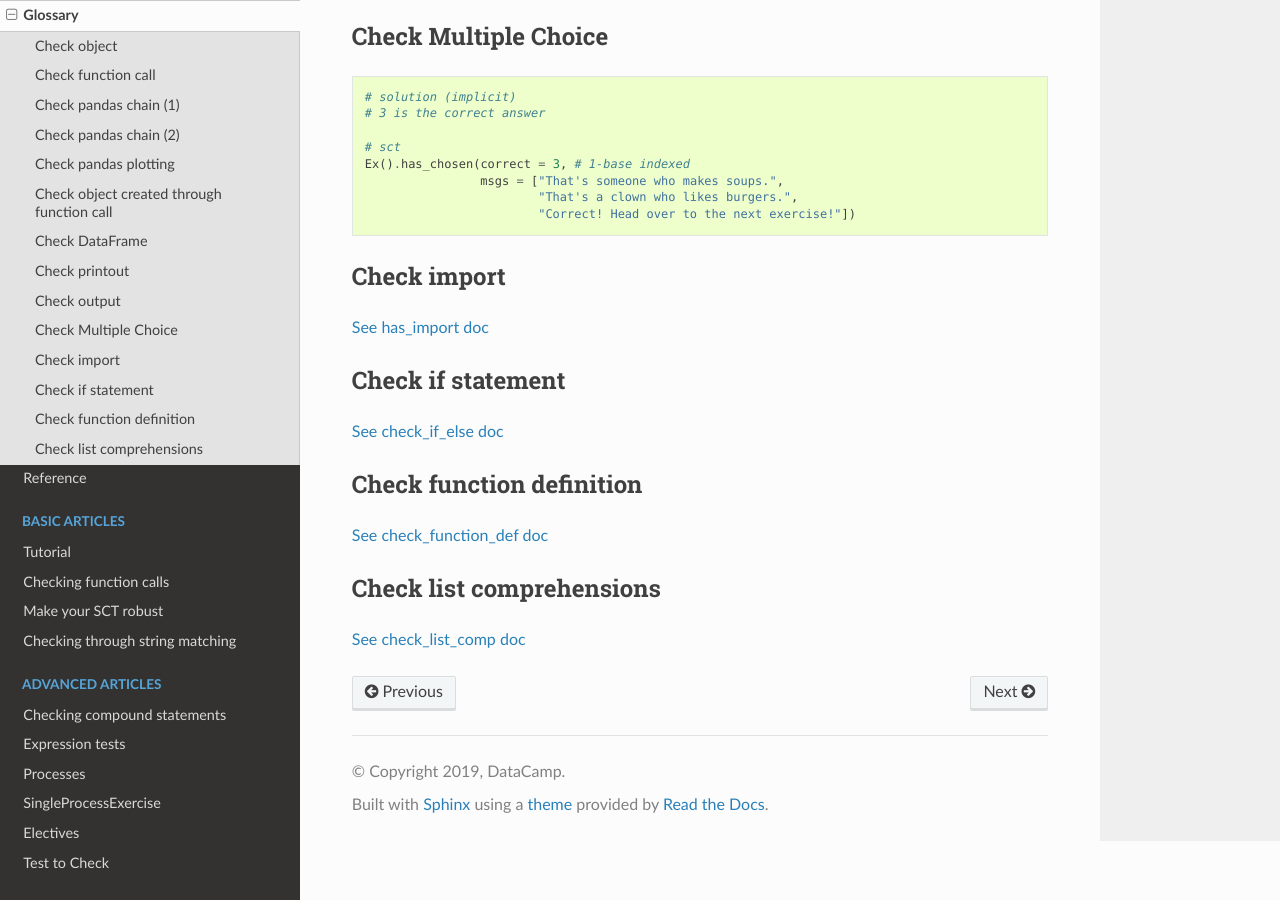
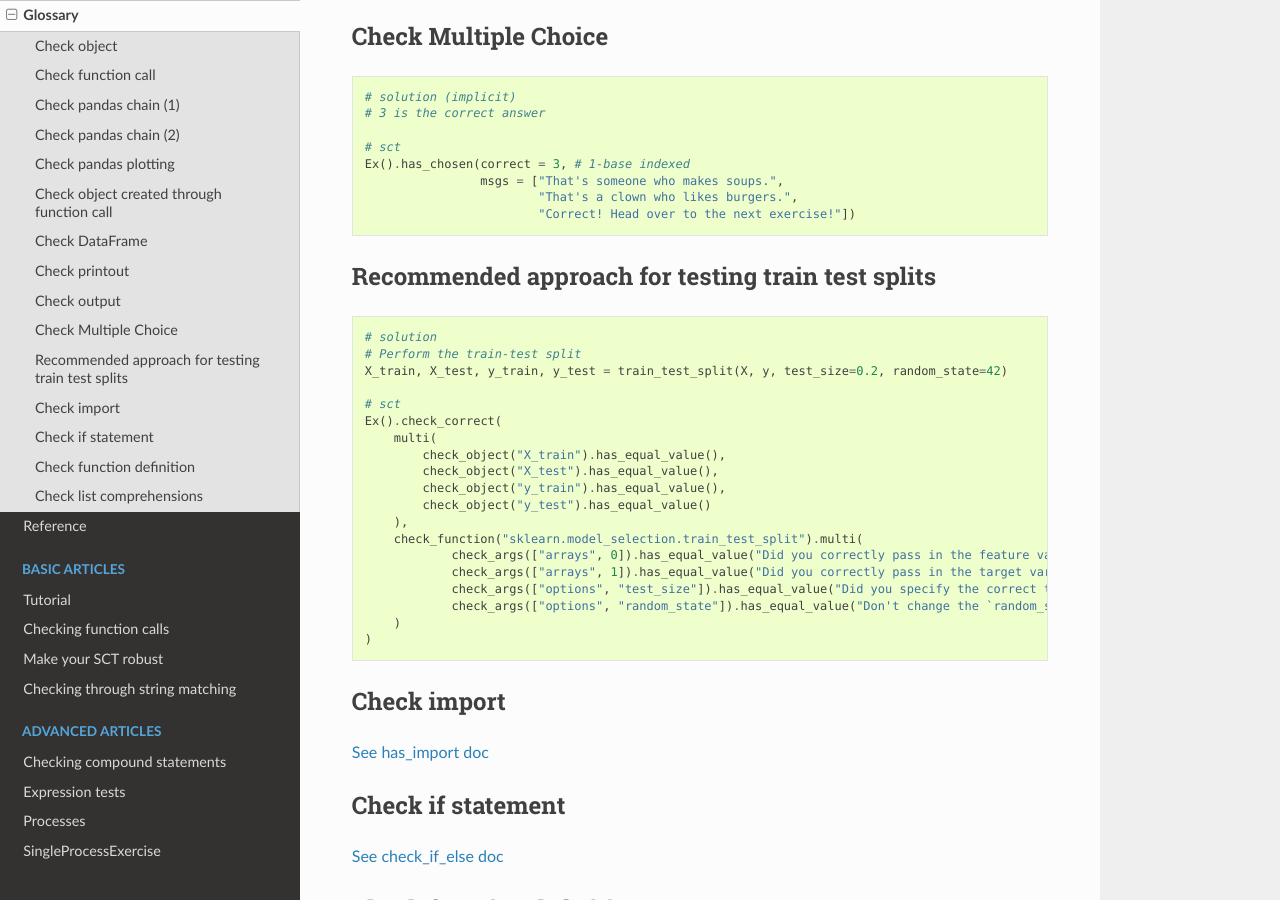
Before and after one commit to datacamp/pythonwhat, a Sphinx documentation site: the page built from docs/glossary.rst, in a window 1280 px wide and 900 px high, scrolled down 3758 px. Built offline with Sphinx 7.4.7 and the Read the Docs theme 2.0.0, drawn with Linux system fonts in a browser that asks for light colours.

Commit message:
Added "Recommended approach for testing train test splits" to glossary

```diff
--- a/docs/glossary.rst
+++ b/docs/glossary.rst
@@ -225,6 +225,32 @@ Check Multiple Choice
                             "That's a clown who likes burgers.",
                             "Correct! Head over to the next exercise!"])
 
+Recommended approach for testing train test splits
+~~~~~~~~~~~~~~~~~~~~~~~~~~~~~~~~~~~~~~~~~~~~~~~~~~
+
+.. code::
+
+    # solution
+    # Perform the train-test split
+    X_train, X_test, y_train, y_test = train_test_split(X, y, test_size=0.2, random_state=42)
+
+    # sct
+    Ex().check_correct(
+        multi(
+            check_object("X_train").has_equal_value(),
+            check_object("X_test").has_equal_value(),
+            check_object("y_train").has_equal_value(),
+            check_object("y_test").has_equal_value()
+        ),
+        check_function("sklearn.model_selection.train_test_split").multi(
+                check_args(["arrays", 0]).has_equal_value("Did you correctly pass in the feature variable to `train_test_split()`?"),
+                check_args(["arrays", 1]).has_equal_value("Did you correctly pass in the target variable to `train_test_split()`?"),
+                check_args(["options", "test_size"]).has_equal_value("Did you specify the correct train test split?"),
+                check_args(["options", "random_state"]).has_equal_value("Don't change the `random_state` argument we set for you.")
+        )
+    )
+
+
 Check import
 ~~~~~~~~~~~~
 
```
